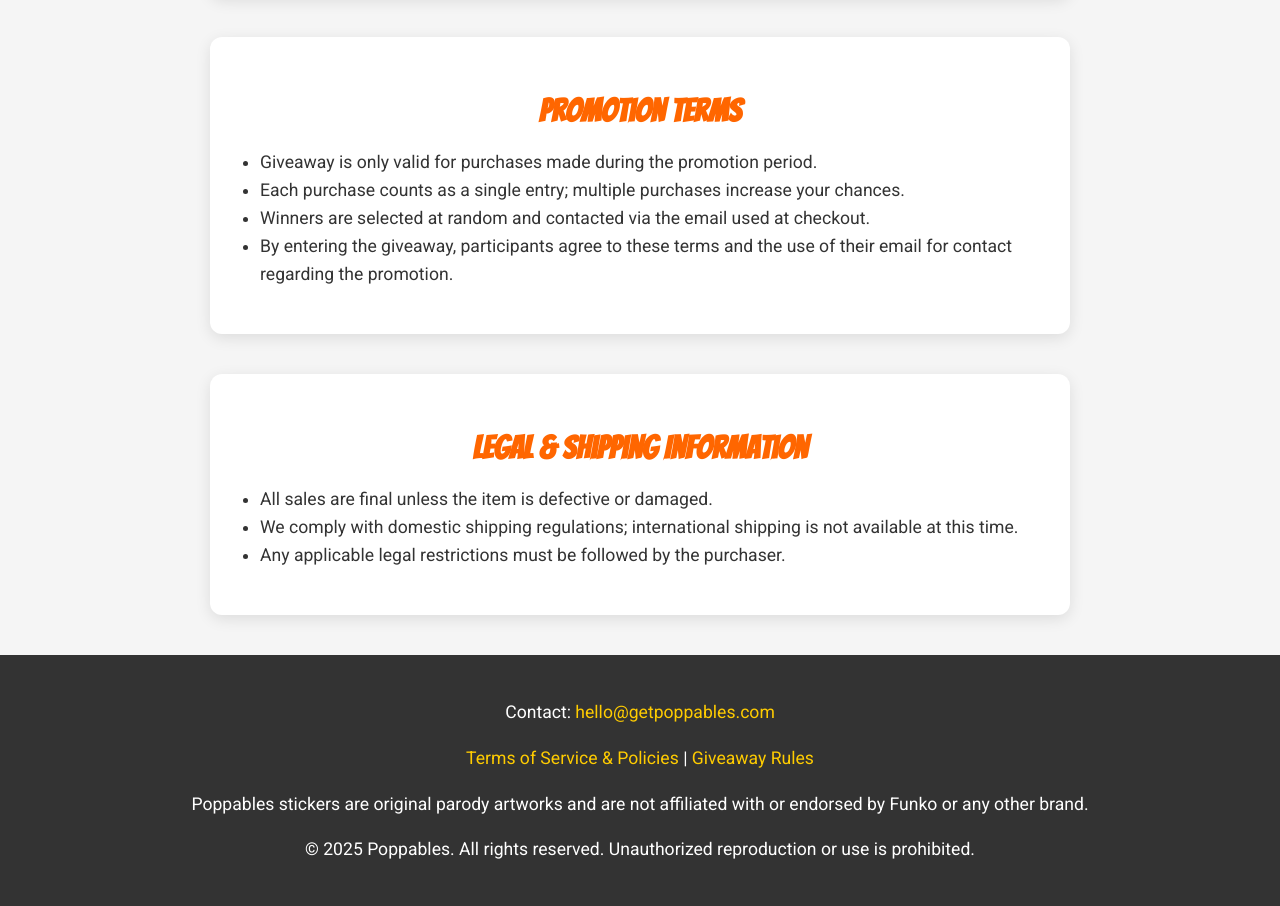
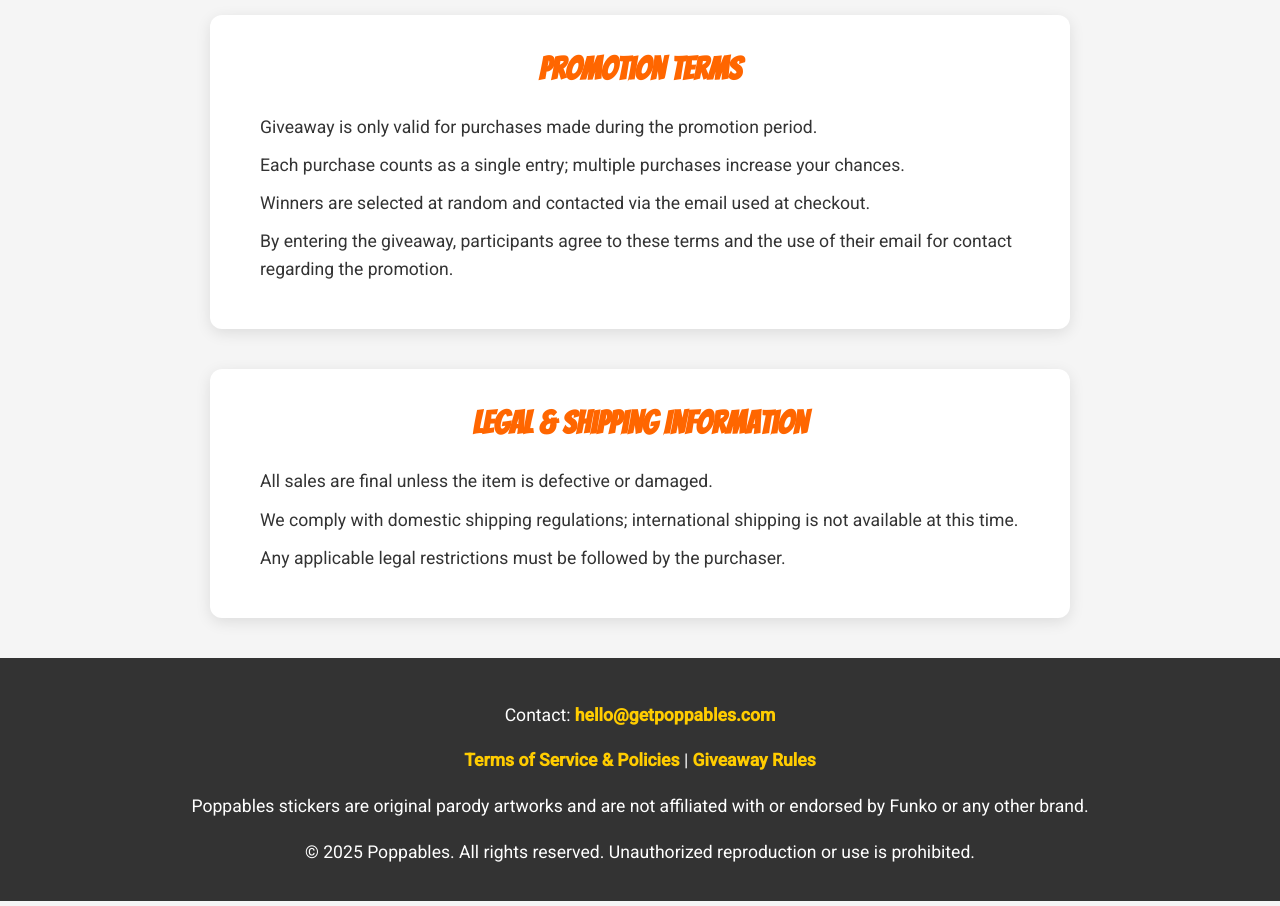
Before and after one commit to migs-o/poppinStickers, a plain HTML site: page terms.html in a window 1280 px wide. Shown: the part 1146-2052 px from the top of the page. Drawn offline with Linux system fonts and the light colour scheme.

Commit message:
Update terms.html

```diff
--- a/terms.html
+++ b/terms.html
@@ -8,15 +8,11 @@
   <!-- Google Fonts -->
   <link href="https://fonts.googleapis.com/css2?family=Bangers&family=Roboto:wght@400;500&display=swap" rel="stylesheet">
 
+  <!-- Shared Styles -->
+  <link rel="stylesheet" href="styles.css">
+
   <style>
-    body {
-      font-family: 'Roboto', sans-serif;
-      margin: 0;
-      padding: 0;
-      background-color: #f5f5f5;
-      color: #333;
-    }
-
+    /* Local styles for Terms page */
     header {
       background: linear-gradient(135deg, #ffcc00, #ff9900);
       padding: 50px 20px;
@@ -37,7 +33,6 @@
     section {
       max-width: 800px;
       margin: 40px auto;
-      padding: 0 20px;
       background-color: #fff;
       border-radius: 12px;
       box-shadow: 0 4px 15px rgba(0,0,0,0.1);
@@ -60,14 +55,6 @@
     ul {
       padding-left: 20px;
     }
-
-    footer {
-      text-align: center;
-      padding: 25px;
-      background-color: #333;
-      color: white;
-    }
-    footer a { color: #ffcc00; text-decoration: none; }
   </style>
 </head>
 <body>
@@ -122,7 +109,6 @@
     </ul>
   </section>
 
-  <!-- Footer -->
   <footer>
     <p>Contact: <a href="mailto:hello@getpoppables">hello@getpoppables.com</a></p>
     <p><a href="terms.html">Terms of Service & Policies</a> | <a href="rules.html">Giveaway Rules</a></p>
```
Lines whose indentation alone changed are shown as unchanged.
